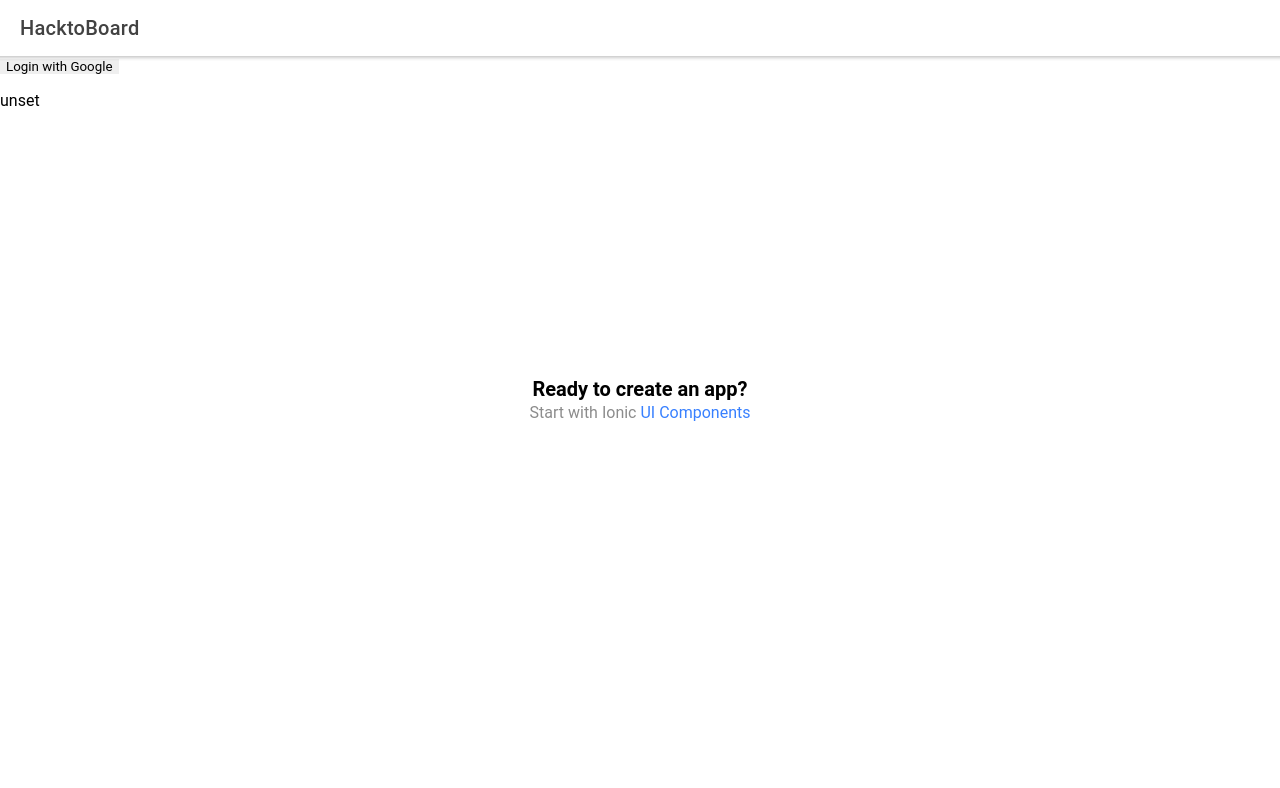
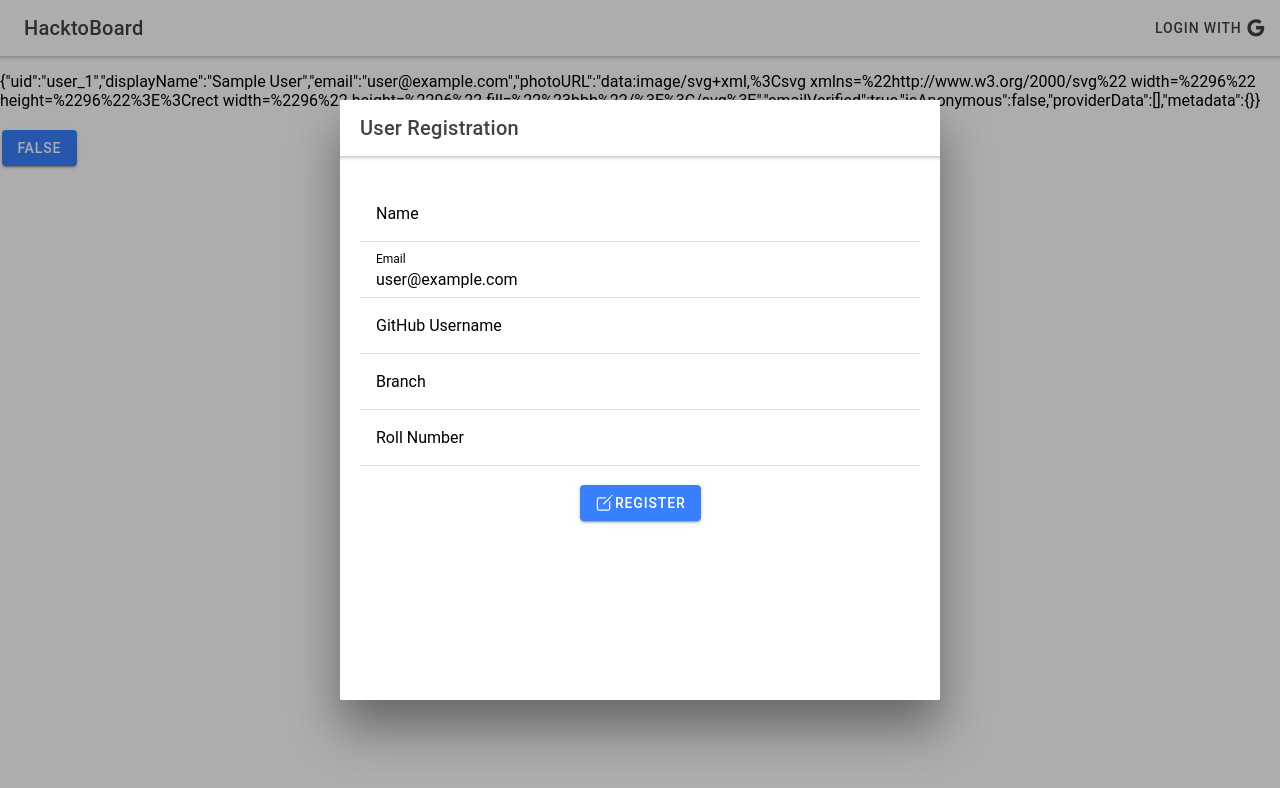
Before and after one commit to shubhanshu02/hacktoboard, a React (Create React App) app: page /home in a window 1280 px wide. Shown: the top 788 px of the page. Built offline with nearby package versions, Linux system fonts and the light colour scheme; no server answers; the database is empty; sample sign-in values are in the browser's storage.

Commit message:
Complete Authentication and Registration
Signed-off-by: Shubhanshu Saxena <shubhanshu.e01@gmail.com>

```diff
--- a/src/App.tsx
+++ b/src/App.tsx
@@ -21,9 +21,21 @@ import '@ionic/react/css/display.css';
 
 /* Theme variables */
 import './theme/variables.css';
+import { useAuth } from './context/auth';
+import Loader from './components/Loader';
 
-const App: React.FC = () => (
+const App: React.FC = () => {
+    const { loading } = useAuth();
+
+    return (
         <IonApp>
+            {loading ? (
+                <>
+                    <p>loading: {loading}</p>
+                    <Loader />
+                </>
+            ) : (
+                <>
                     <IonReactRouter>
                         <IonRouterOutlet>
                             <Route exact path="/home">
@@ -34,7 +46,10 @@ const App: React.FC = () => (
                             </Route>
                         </IonRouterOutlet>
                     </IonReactRouter>
+                </>
+            )}
         </IonApp>
     );
+};
 
 export default App;
--- /dev/null
+++ b/src/components/RegisterModal.tsx
@@ -0,0 +1,144 @@
+import React, { useState } from 'react';
+import {
+    IonContent,
+    IonHeader,
+    IonPage,
+    IonTitle,
+    IonToolbar,
+    IonInput,
+    IonItem,
+    IonLabel,
+    IonList,
+    IonIcon,
+    IonButton,
+    useIonToast,
+} from '@ionic/react';
+import { createOutline } from 'ionicons/icons';
+import { User } from '../context/firebase';
+import { DbUser } from '../context/db';
+import { handleRegistration } from '../context/auth';
+import {
+    useEffect,
+    createContext,
+    useContext,
+    Dispatch,
+    PropsWithChildren,
+    SetStateAction,
+} from 'react';
+
+const RegisterModal = ({
+    firebaseUser,
+    setUser,
+}: {
+    firebaseUser: User | null;
+    setUser: Dispatch<SetStateAction<DbUser | null>>;
+}) => {
+    const [name, setName] = useState<string>('');
+    const [github, setGithub] = useState<string>('');
+    const [branch, setBranch] = useState<string>('');
+    const [rollNo, setRollNo] = useState<number>();
+    const [present, dismiss] = useIonToast();
+
+    return (
+        <IonPage>
+            <IonHeader>
+                <IonToolbar>
+                    <IonTitle>User Registration</IonTitle>
+                </IonToolbar>
+            </IonHeader>
+            <IonContent>
+                {firebaseUser ? (
+                    <IonList style={{ marginTop: 10, padding: 20 }}>
+                        <IonItem>
+                            <IonLabel position="floating">Name</IonLabel>
+                            <IonInput
+                                value={name}
+                                placeholder="Enter Name"
+                                onIonChange={(e) => setName(e.detail.value!)}
+                            ></IonInput>
+                        </IonItem>
+
+                        <IonItem>
+                            <IonLabel position="floating">Email</IonLabel>
+                            <IonInput
+                                value={firebaseUser.email}
+                                readonly
+                            ></IonInput>
+                        </IonItem>
+
+                        <IonItem>
+                            <IonLabel position="floating">
+                                GitHub Username
+                            </IonLabel>
+                            <IonInput
+                                value={github}
+                                onIonChange={(e) => setGithub(e.detail.value!)}
+                            ></IonInput>
+                        </IonItem>
+
+                        <IonItem>
+                            <IonLabel position="floating">Branch</IonLabel>
+                            <IonInput
+                                value={branch}
+                                placeholder="Enter Branch"
+                                onIonChange={(e) => setBranch(e.detail.value!)}
+                            ></IonInput>
+                        </IonItem>
+
+                        <IonItem>
+                            <IonLabel position="floating">Roll Number</IonLabel>
+                            <IonInput
+                                type="number"
+                                value={rollNo}
+                                placeholder="Enter Roll Number"
+                                onIonChange={(e) =>
+                                    setRollNo(parseInt(e.detail.value!, 10))
+                                }
+                            ></IonInput>
+                        </IonItem>
+                        <div
+                            className="ion-text-center"
+                            style={{ marginTop: 15 }}
+                        >
+                            <IonButton
+                                onClick={() => {
+                                    present({
+                                        buttons: [
+                                            {
+                                                text: 'hide',
+                                                handler: () => dismiss(),
+                                            },
+                                        ],
+                                        color: 'success',
+                                        message:
+                                            'toast from hook, click hide to dismiss',
+                                        duration: 1000,
+                                    });
+                                    handleRegistration(
+                                        firebaseUser.uid,
+                                        name,
+                                        firebaseUser.email ?? '',
+                                        github,
+                                        branch,
+                                        rollNo ?? 1,
+                                        setUser
+                                    );
+                                }}
+                            >
+                                <IonIcon icon={createOutline} />
+                                Register
+                            </IonButton>
+                        </div>
+                    </IonList>
+                ) : (
+                    <IonList>
+                        <IonItem color="danger">
+                            <IonLabel>Some Error Occurred</IonLabel>
+                        </IonItem>
+                    </IonList>
+                )}
+            </IonContent>
+        </IonPage>
+    );
+};
+export default RegisterModal;
--- a/src/context/auth.tsx
+++ b/src/context/auth.tsx
@@ -1,5 +1,4 @@
-import { DbUser } from '../types/db';
-import {} from '../utils/dbFunctions';
+import { DbUser, addUser, searchCurrentUserInDatabase } from './db';
 import { auth, User, GoogleAuthProvider, signInWithPopup } from './firebase';
 import {
     useEffect,
@@ -10,18 +9,20 @@ import {
     PropsWithChildren,
     SetStateAction,
 } from 'react';
+import { useIonModal } from '@ionic/react';
+import RegisterModal from '../components/RegisterModal';
 
 const AuthContext = createContext<{
-    handleLogout: () => void;
-    handleSignIn: () => void;
+    handleLogout: () => Promise<void>;
+    handleSignIn: () => Promise<void>;
     setFirebaseUser: Dispatch<SetStateAction<User | null>>;
     firebaseUser: User | null;
     loading: boolean;
     user: DbUser | null;
     setUser: Dispatch<SetStateAction<DbUser | null>>;
 }>({
-    handleLogout: () => {},
-    handleSignIn: () => {},
+    handleLogout: () => new Promise(() => {}),
+    handleSignIn: () => new Promise(() => {}),
     setFirebaseUser: () => {},
     firebaseUser: null,
     loading: false,
@@ -33,39 +34,45 @@ export const AuthProvider = ({ children }: PropsWithChildren<{}>) => {
     const [firebaseUser, setFirebaseUser] = useState<User | null>(null);
     const [user, setUser] = useState<DbUser | null>(null);
     const [loading, setLoading] = useState<boolean>(true);
+    // eslint-disable-next-line @typescript-eslint/no-unused-vars
+    const [present, dismiss] = useIonModal(RegisterModal, {
+        firebaseUser,
+        setUser,
+    });
 
-    const handleSignIn = async () => {
+    const handleSignIn = async (): Promise<void> => {
+        setLoading(true);
         var provider = new GoogleAuthProvider();
         provider.addScope('email');
         provider.addScope('profile');
         auth.languageCode = 'en';
         signInWithPopup(auth, provider)
             .then(() => {})
-            .catch((err) => {
-                const errorMessage = err.message;
-                alert(errorMessage);
-            });
+            .catch(() => {})
+            .finally(() => setLoading(false));
     };
 
-    const handleLogout = async () => {
+    const handleLogout = async (): Promise<void> => {
         auth.signOut()
             .then(function () {
                 setFirebaseUser(null);
+                setUser(null);
             })
-            .catch((err) => {
-                const errorMessage = err.message;
-                alert(errorMessage);
-            });
+            .catch(() => {});
     };
 
     useEffect(() => {
-        setLoading(true);
-        auth.onAuthStateChanged((authUser) => {
+        auth.onAuthStateChanged(async (authUser) => {
+            setLoading(true);
             setFirebaseUser(authUser as User | null);
             if (authUser) {
+                const fetchedUser: DbUser | null =
+                    await searchCurrentUserInDatabase(authUser?.uid || '');
+                if (fetchedUser) setUser(fetchedUser);
+                else present({ backdropDismiss: false });
             }
+            setLoading(false);
         });
-        setLoading(false);
     }, []);
 
     return (
@@ -86,3 +93,16 @@ export const AuthProvider = ({ children }: PropsWithChildren<{}>) => {
 };
 
 export const useAuth = () => useContext(AuthContext);
+
+export async function handleRegistration(
+    userId: string,
+    name: string,
+    email: string,
+    github: string,
+    branch: string,
+    rollNo: number,
+    setUser: Dispatch<SetStateAction<DbUser | null>>
+) {
+    addUser({ name, email, github, branch, rollNo, userId });
+    setUser({ name, email, github, branch, rollNo, userId });
+}
--- /dev/null
+++ b/src/context/db.ts
@@ -0,0 +1,43 @@
+import { db } from './firebase';
+import { collection, getDocs, query, setDoc, doc, where } from './firebase';
+
+export interface DbUser {
+    name: string;
+    userId: string;
+    email: string;
+    github: string;
+    branch: string;
+    rollNo: number;
+}
+
+export const getItemsinCollection = async (ref: string) => {
+    const refCollection = collection(db, ref);
+    const snapshots = await getDocs(refCollection);
+    return snapshots.docs.map((doc) => doc.data());
+};
+
+export const searchCurrentUserInDatabase = async (
+    userId: string
+): Promise<DbUser | null> => {
+    const refCollection = collection(db, 'users');
+    const q = query(refCollection, where('userId', '==', userId));
+    const querySnapshot = await getDocs(q);
+    return querySnapshot.size >= 1
+        ? (querySnapshot.docs.at(0)?.data() as DbUser)
+        : null;
+};
+
+export async function addUser({
+    name,
+    userId,
+    email,
+    github,
+    branch,
+    rollNo,
+}: DbUser) {
+    await setDoc(
+        doc(db, 'users', userId),
+        { name, userId, email, github, branch, rollNo },
+        { merge: false }
+    );
+}
--- a/src/pages/Home.tsx
+++ b/src/pages/Home.tsx
@@ -2,33 +2,62 @@ import {
     IonContent,
     IonHeader,
     IonPage,
+    IonButtons,
     IonTitle,
+    IonButton,
+    IonIcon,
     IonToolbar,
+    IonMenuButton,
 } from '@ionic/react';
-import ExploreContainer from '../components/ExploreContainer';
 import './Home.css';
 import { useAuth } from '../context/auth';
+import { logOutOutline, logoGoogle } from 'ionicons/icons';
 
 const Home: React.FC = () => {
-    const { handleSignIn } = useAuth();
+    const { handleSignIn, user, loading, firebaseUser, handleLogout } =
+        useAuth();
     return (
         <IonPage>
             <IonHeader>
                 <IonToolbar>
+                    <IonButtons slot="start">
+                        <IonMenuButton />
+                    </IonButtons>
                     <IonTitle>HacktoBoard</IonTitle>
+                    {user ? (
+                        <>
+                            <IonButtons slot="end">
+                                <span>Hi, {'Shubhanshu'}!</span>
+                                <IonButton
+                                    onClick={async () => await handleLogout()}
+                                >
+                                    <IonIcon
+                                        slot="icon-only"
+                                        icon={logOutOutline}
+                                    ></IonIcon>
+                                </IonButton>
+                            </IonButtons>
+                        </>
+                    ) : (
+                        <IonButtons slot="end">
+                            <IonButton
+                                slot="start"
+                                onClick={async () => await handleSignIn()}
+                            >
+                                Login with&nbsp;
+                                <IonIcon icon={logoGoogle} />
+                            </IonButton>
+                        </IonButtons>
+                    )}
                 </IonToolbar>
             </IonHeader>
             <IonContent fullscreen>
-                <IonHeader collapse="condense">
-                    <IonToolbar>
-                        <IonTitle size="large">HacktoBoard</IonTitle>
-                    </IonToolbar>
-                </IonHeader>
-                <button className="p-2" onClick={() => handleSignIn()}>
-                    Login with Google
-                </button>
-                <p>{process.env.REACT_APP_FIREBASE_AUTH_DOMAIN}</p>
-                <ExploreContainer />
+                <div>
+                    <p>{JSON.stringify(firebaseUser)}</p>
+                    <IonButton slot="end">
+                        {loading ? 'True' : 'False'}
+                    </IonButton>
+                </div>
             </IonContent>
         </IonPage>
     );
```
Also changed, not shown: src/context/firebase.tsx (+9 -0 lines). Lines whose indentation alone changed are shown as unchanged.
